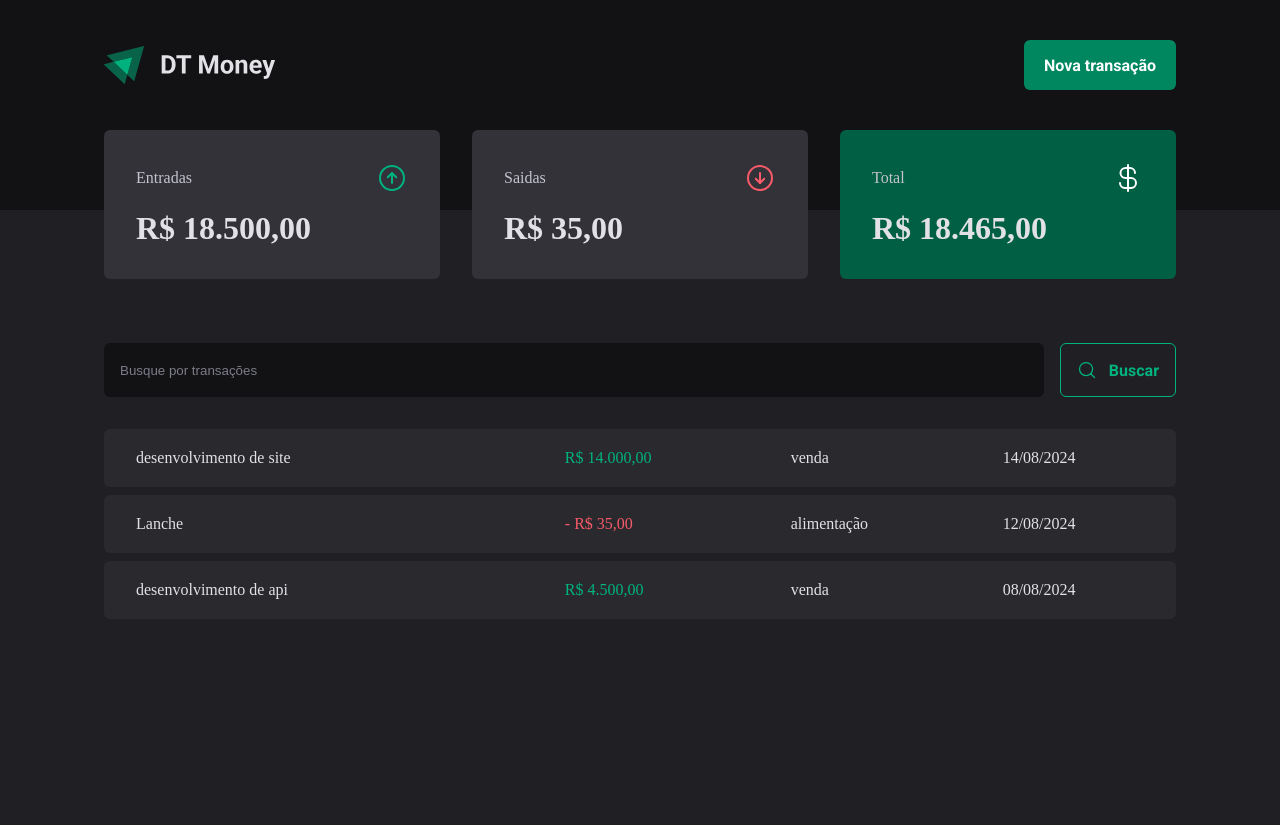
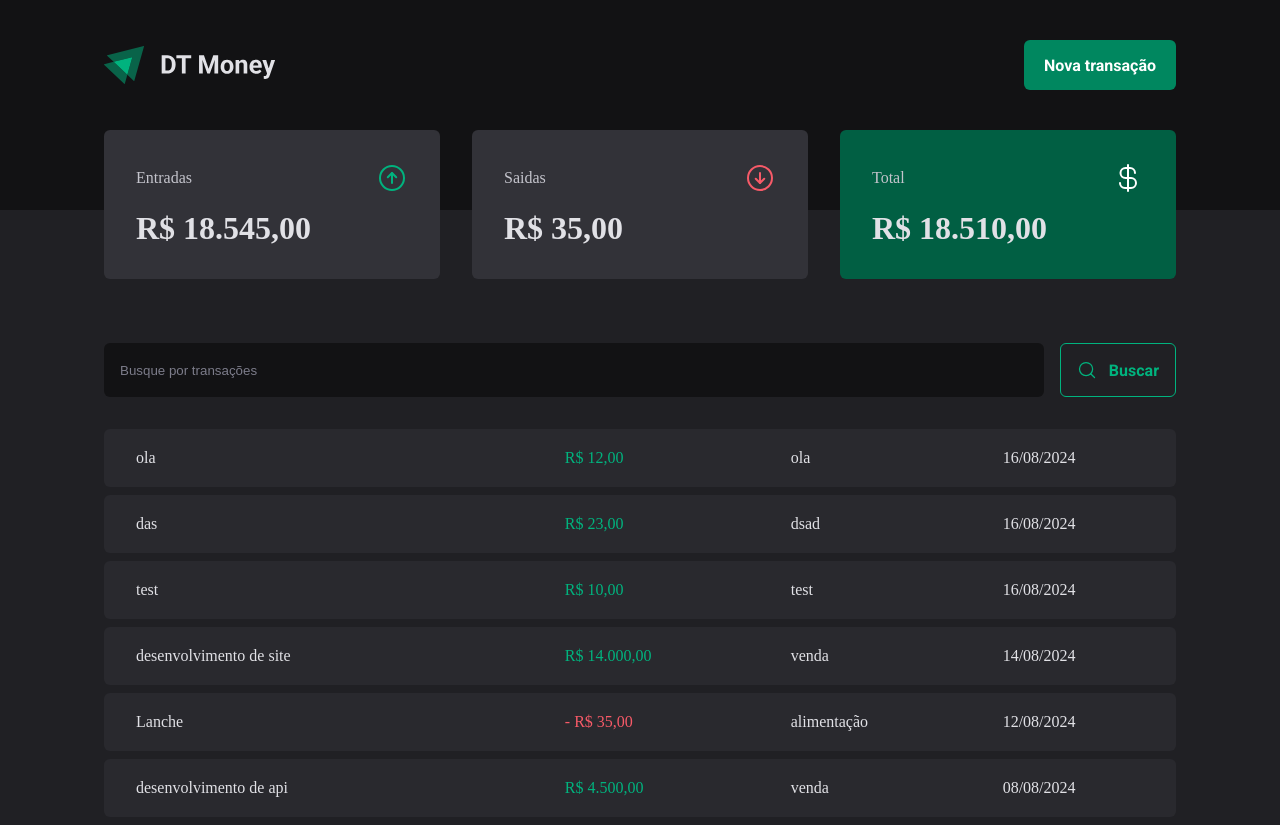
Before and after one commit to marcosparreiras/ignite-react-03, a React (Vite) app: page / in a window 1280 px wide. Before the commit the page ends 800 px from the top, so only its background shows below. Built offline with nearby package versions, Linux system fonts and the light colour scheme; data requests are answered from the project's data file.

Commit message:
feat: add api post call on transaction creation to persist data on backend

```diff
--- a/server.json
+++ b/server.json
@@ -23,6 +23,30 @@
       "category": "venda",
       "price": 4500,
       "createdAt": "2024-08-08t01:29:54.111z"
+    },
+    {
+      "description": "test",
+      "price": 10,
+      "category": "test",
+      "type": "income",
+      "id": 1723768175947,
+      "createdAt": "Thu Aug 15 2024 21:29:35 GMT-0300 (Horário Padrão de Brasília)"
+    },
+    {
+      "description": "das",
+      "price": 23,
+      "category": "dsad",
+      "type": "income",
+      "id": 1723768304140,
+      "createdAt": "Thu Aug 15 2024 21:31:44 GMT-0300 (Horário Padrão de Brasília)"
+    },
+    {
+      "description": "ola",
+      "price": 12,
+      "category": "ola",
+      "type": "income",
+      "id": 1723768390405,
+      "createdAt": "Thu Aug 15 2024 21:33:10 GMT-0300 (Horário Padrão de Brasília)"
     }
   ]
 }
--- a/src/components/NewTransactionModal/index.tsx
+++ b/src/components/NewTransactionModal/index.tsx
@@ -22,15 +22,16 @@ const newTransactionFormSchama = z.object({
 type NewTransactionFormInputs = z.infer<typeof newTransactionFormSchama>;
 
 export function NewTransactionModal() {
-  const { register, handleSubmit, formState, control } =
+  const { reset, register, handleSubmit, formState, control } =
     useForm<NewTransactionFormInputs>({
       resolver: zodResolver(newTransactionFormSchama),
     });
 
   const { createTransaction } = useTransactionsContext();
 
-  function handleCreateNewTransaction(data: NewTransactionFormInputs) {
-    createTransaction(data);
+  async function handleCreateNewTransaction(data: NewTransactionFormInputs) {
+    await createTransaction(data);
+    reset();
   }
 
   return (
--- a/src/contexts/TransactionsContext.tsx
+++ b/src/contexts/TransactionsContext.tsx
@@ -13,7 +13,9 @@ import {
 interface TransactionsContextType {
   transactions: Transaction[];
   fetchTransactions: (query?: string) => Promise<void>;
-  createTransaction: (data: Omit<Transaction, "id" | "createdAt">) => void;
+  createTransaction: (
+    data: Omit<Transaction, "id" | "createdAt">
+  ) => Promise<void>;
 }
 
 const TransactionsContext = createContext({} as TransactionsContextType);
@@ -28,20 +30,31 @@ export function TransactionsProvider(props: PropsWithChildren) {
     if (query) {
       url.searchParams.set("q", query);
     }
+    url.searchParams.set("_sort", "createdAt");
+    url.searchParams.set("_order", "desc");
     const result = await fetch(url);
     const data = await result.json();
     dispatch({ type: "LOAD_TRANSACTIONS", payload: data });
   }
 
-  function createTransaction(
+  async function createTransaction(
     data: Omit<Transaction, "id" | "createdAt">
-  ): void {
+  ): Promise<void> {
     const transaction: Transaction = {
       ...data,
       id: new Date().getTime(),
       createdAt: new Date().toString(),
     };
+
     dispatch({ type: "ADD_TRANSACTION", payload: transaction });
+
+    await fetch("http://localhost:3000/transactions", {
+      method: "POST",
+      body: JSON.stringify(transaction),
+      headers: {
+        "Content-Type": "Application/json",
+      },
+    });
   }
 
   useEffect(() => {
--- a/src/reducers/transactions.ts
+++ b/src/reducers/transactions.ts
@@ -29,7 +29,7 @@ export function transactionsReducer(
     case "ADD_TRANSACTION":
       return {
         ...state,
-        transactions: [...state.transactions, action.payload],
+        transactions: [action.payload, ...state.transactions],
       };
     case "LOAD_TRANSACTIONS":
       return { ...state, transactions: action.payload };
```
